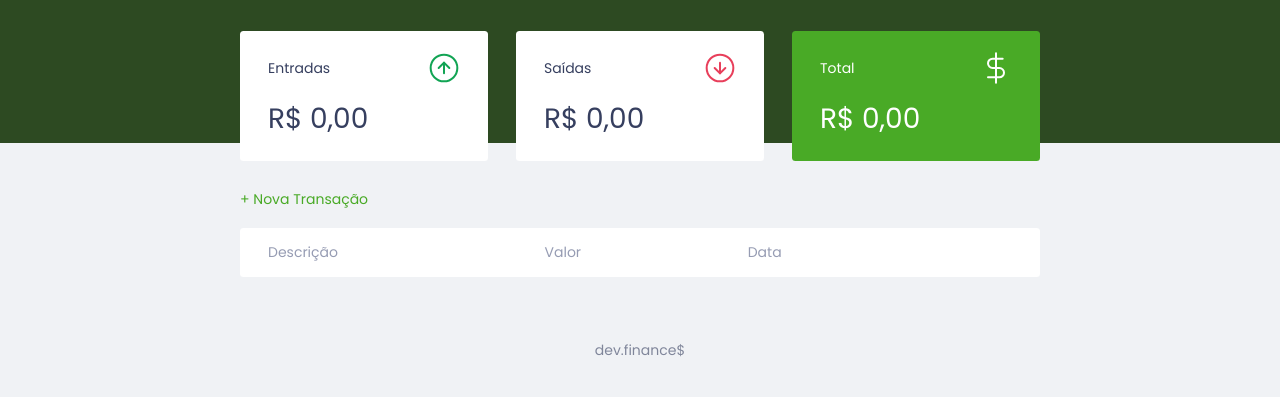
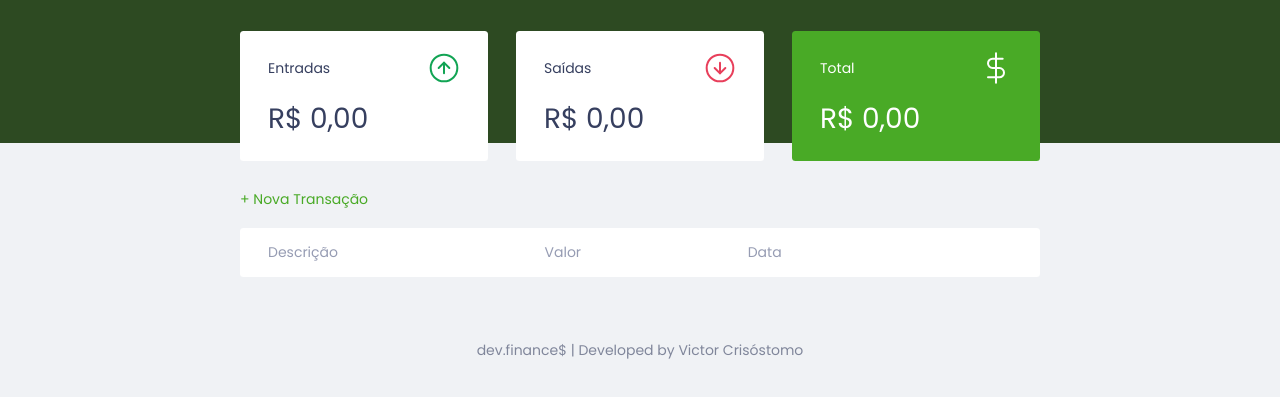
Before and after one commit to VictorCrisostomo/Dev.finance, a plain HTML site: page index.html in a window 1280 px wide. Shown: the part 55-452 px from the top of the page. Drawn offline with Linux system fonts and the light colour scheme.

Commit message:
Update index.html

```diff
--- a/index.html
+++ b/index.html
@@ -126,7 +126,7 @@
             </div>
         </div>
 
-        <footer><p>dev.finance$</p></footer>
+        <footer><p>dev.finance$ | Developed by Victor Crisóstomo</p></footer>
 
         <script src="./scripts.js"></script>
     </body>
```
